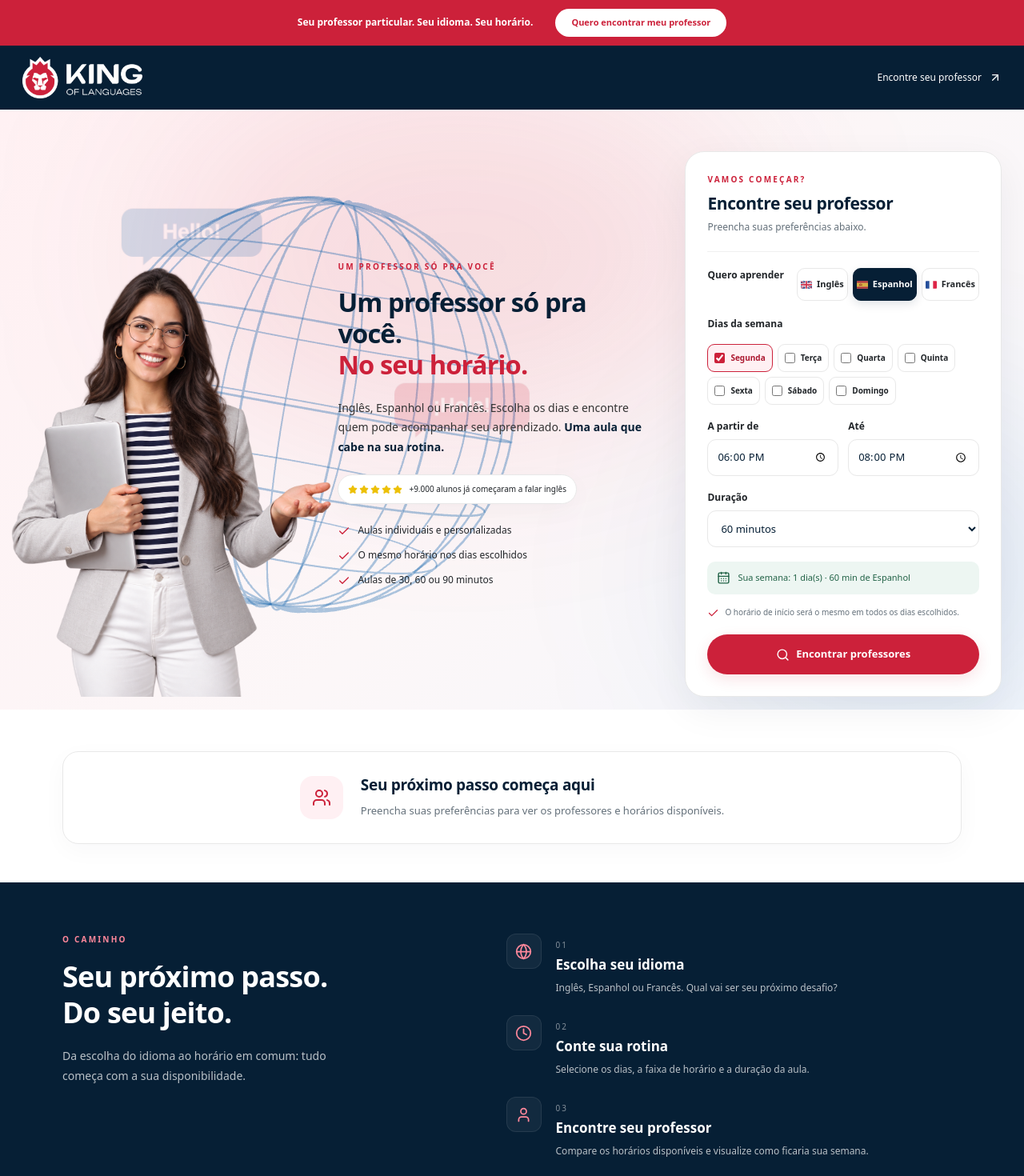
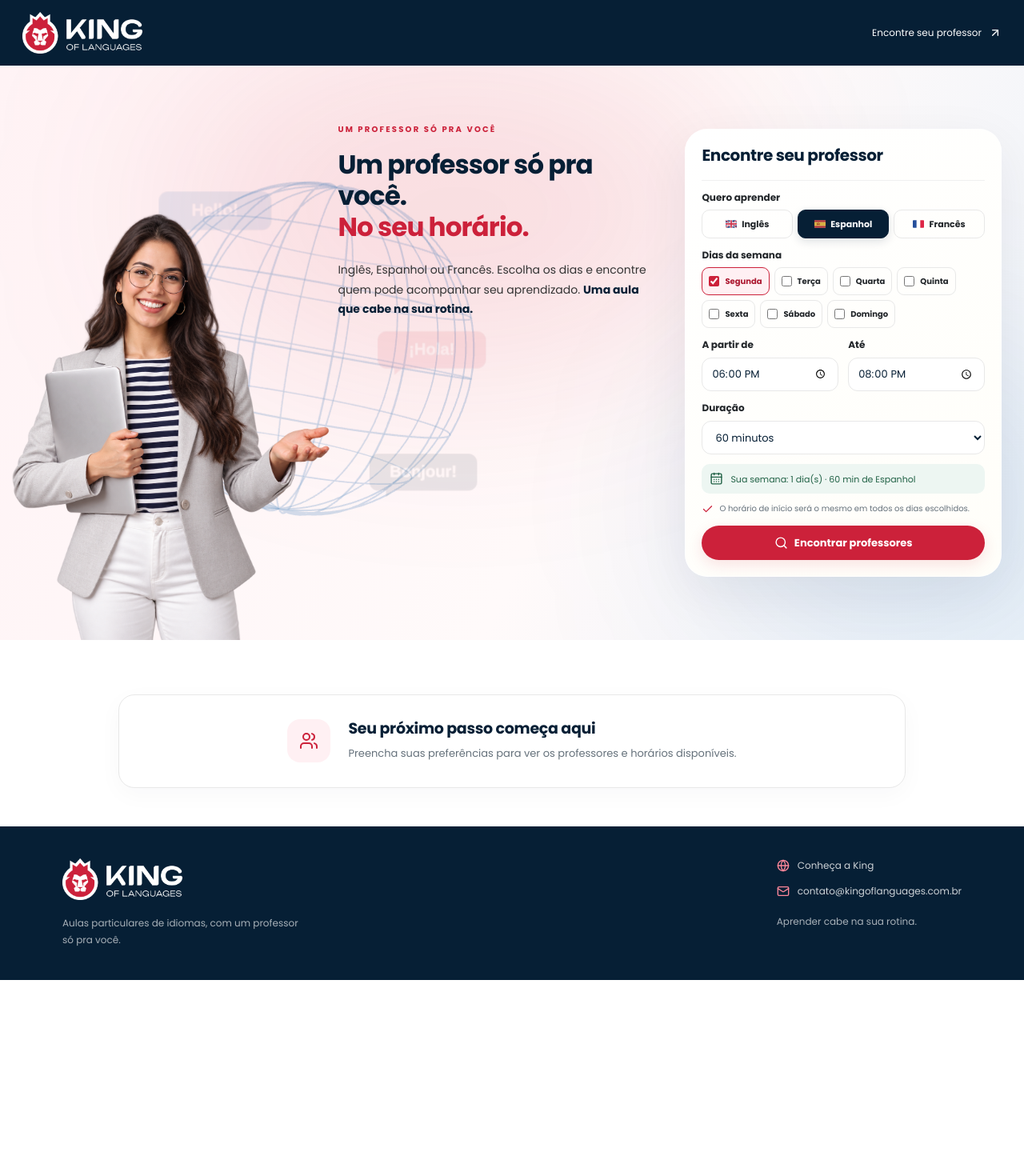
Before and after one commit to Eduzoca/desafio-tecnico-dev-junior, a React (Vite) app in the folder frontend/: page / in a window 1280 px wide. Shown: the top 1470 px of the page at 80% size. After the commit the page ends 1225 px from the top, so only its background shows below. Built offline with nearby package versions, Linux system fonts and the light colour scheme.

Commit message:
ajustando a landing para desktop e celular

```diff
--- a/frontend/src/App.tsx
+++ b/frontend/src/App.tsx
@@ -1,10 +1,5 @@
 import { HeroScene } from "./components/HeroScene";
-import {
-  BrandHeader,
-  BrandFooter,
-  Hero,
-  ComoFunciona,
-} from "./components/Brand";
+import { BrandHeader, BrandFooter, Hero } from "./components/Brand";
 import { BuscaForm } from "./components/BuscaForm";
 import { BuscaResultados } from "./components/BuscaResultados";
 import { Reveal } from "./components/Visual";
@@ -15,6 +10,7 @@ export default function App() {
     <>
       <BrandHeader />
       <main id="inicio">
+        <div className="hero-section">
           <div className="hero-background" aria-hidden="true">
             <div className="blob blob-red" />
             <div className="blob blob-blue" />
@@ -26,13 +22,13 @@ export default function App() {
               <BuscaForm carregando={carregando} onSearch={buscar} />
             </Reveal>
           </div>
+        </div>
         <BuscaResultados
           resultado={resultado}
           consulta={consulta}
           erros={erros}
           carregando={carregando}
         />
-        <ComoFunciona />
       </main>
       <BrandFooter />
     </>
--- a/frontend/src/components/Brand.tsx
+++ b/frontend/src/components/Brand.tsx
@@ -1,12 +1,8 @@
-import { Clock, Globe, Mail, User, Check, ArrowUpRight } from "lucide-react";
-import { Reveal, Stars } from "./Visual";
+import { Globe, Mail, ArrowUpRight } from "lucide-react";
+import { Reveal } from "./Visual";
 export function BrandHeader() {
   return (
     <>
-      <div className="topbar">
-        <span>Seu professor particular. Seu idioma. Seu horário.</span>
-        <a href="#busca">Quero encontrar meu professor</a>
-      </div>
       <nav className="brand-nav" aria-label="Navegação principal">
         <a href="#inicio" aria-label="King of Languages — início">
           <img
@@ -28,8 +24,8 @@ export function Hero() {
     <>
       <Reveal className="hero-photo">
         <img
-          src="/brand/hero-aluna-ia.png"
-          alt="Imagem gerada por IA de uma mulher sorrindo com notebook"
+          src="/brand/hero-estudante.png"
+          alt="Mulher sorrindo com notebook"
           width="1110"
           height="1417"
           fetchPriority="high"
@@ -46,79 +42,9 @@ export function Hero() {
             acompanhar seu aprendizado.{" "}
             <strong>Uma aula que cabe na sua rotina.</strong>
           </p>
-          <div className="hero-badge">
-            <Stars />
-            <span>+9.000 alunos já começaram a falar inglês</span>
-          </div>
-          <ul className="hero-benefits">
-            <li>
-              <Check aria-hidden="true" />
-              Aulas individuais e personalizadas
-            </li>
-            <li>
-              <Check aria-hidden="true" />O mesmo horário nos dias escolhidos
-            </li>
-            <li>
-              <Check aria-hidden="true" />
-              Aulas de 30, 60 ou 90 minutos
-            </li>
-          </ul>
         </header>
       </Reveal>
     </>
-  );
-}
-export function ComoFunciona() {
-  return (
-    <section className="como-funciona" aria-labelledby="como-titulo">
-      <Reveal className="como-intro">
-        <span className="marca">O CAMINHO</span>
-        <h2 id="como-titulo">
-          Seu próximo passo.
-          <br />
-          Do seu jeito.
-        </h2>
-        <p>
-          Da escolha do idioma ao horário em comum: tudo começa com a sua
-          disponibilidade.
-        </p>
-      </Reveal>
-      <div className="passos">
-        {[
-          {
-            numero: "01",
-            Icone: Globe,
-            titulo: "Escolha seu idioma",
-            texto:
-              "Inglês, Espanhol ou Francês. Qual vai ser seu próximo desafio?",
-          },
-          {
-            numero: "02",
-            Icone: Clock,
-            titulo: "Conte sua rotina",
-            texto: "Selecione os dias, a faixa de horário e a duração da aula.",
-          },
-          {
-            numero: "03",
-            Icone: User,
-            titulo: "Encontre seu professor",
-            texto:
-              "Compare os horários disponíveis e visualize como ficaria sua semana.",
-          },
-        ].map(({ numero, Icone, titulo, texto }, i) => (
-          <Reveal className="passo" key={numero} delay={i * 0.1}>
-            <div className="passo-icon">
-              <Icone size={21} aria-hidden="true" />
-            </div>
-            <div>
-              <span className="passo-numero">{numero}</span>
-              <h3>{titulo}</h3>
-              <p>{texto}</p>
-            </div>
-          </Reveal>
-        ))}
-      </div>
-    </section>
   );
 }
 export function BrandFooter() {
--- a/frontend/src/components/BuscaForm.tsx
+++ b/frontend/src/components/BuscaForm.tsx
@@ -33,9 +33,7 @@ export function BuscaForm({
       }}
     >
       <div className="form-heading">
-        <span className="marca">VAMOS COMEÇAR?</span>
         <h2>Encontre seu professor</h2>
-        <p>Preencha suas preferências abaixo.</p>
       </div>
       <fieldset disabled={carregando}>
         <fieldset className="idioma-opcoes">
--- a/frontend/src/style.css
+++ b/frontend/src/style.css
@@ -22,6 +22,9 @@
   --text-muted: #65717b;
   --border: #e8e8e8;
   --surface: #f8f9fb;
+  --content-width: 1040px;
+  --header-height: 82px;
+  --hero-space: clamp(24px, 4svh, 64px);
   --rose: #fff0f3;
   --card-shadow: 0 8px 30px #061f3508;
   --elevated-shadow: 0 16px 48px #061f3510;
@@ -33,6 +36,7 @@ html {
   scroll-behavior: smooth;
 }
 body {
+  font-family: inherit;
   margin: 0;
 }
 button,
@@ -157,10 +161,10 @@ main > :not(.hero-background) {
 .hero-background {
   position: absolute;
   inset: 0 0 auto;
-  height: 750px;
+  height: 100%;
   overflow: hidden;
   z-index: 0;
-  background: linear-gradient(135deg, #fff1f3, #fcf7f8 55%, #f4f7fc);
+  background: linear-gradient(115deg, #fff3f5, #fffafa 58%, #edf3f9);
   pointer-events: none;
 }
 .blob {
@@ -191,7 +195,8 @@ main > :not(.hero-background) {
   gap: clamp(24px, 3vw, 48px);
   max-width: 1288px;
   margin: auto;
-  padding: 52px 28px 0;
+  min-height: calc(100svh - var(--header-height));
+  padding: var(--hero-space) 28px;
   scroll-margin-top: 24px;
 }
 .layout > * {
@@ -200,7 +205,13 @@ main > :not(.hero-background) {
 .hero-photo {
   position: relative;
   isolation: isolate;
-  height: 540px;
+  height: min(
+    660px,
+    calc(100svh - var(--header-height) - 2 * var(--hero-space))
+  );
+  width: calc(100% + 64px);
+  margin-left: -32px;
+  margin-bottom: calc(-1 * var(--hero-space));
   display: flex;
   align-items: end;
   justify-content: center;
@@ -210,15 +221,16 @@ main > :not(.hero-background) {
   position: relative;
   z-index: 1;
   height: 100%;
-  width: auto;
-  max-width: 120%;
+  width: 100%;
+  max-width: 100%;
   object-fit: contain;
   object-position: bottom;
 }
 .hero-scene {
-  --globe-size: clamp(720px, 65vw, 1080px);
+  --globe-size: clamp(576px, 52vw, 864px);
   position: absolute;
   width: var(--globe-size);
+  opacity: 0.55;
   aspect-ratio: 1;
   left: calc(50% - min(20vw, 300px));
   top: 50%;
@@ -243,6 +255,10 @@ main > :not(.hero-background) {
 }
 .hero-scene[data-scene-ready="true"] .globe-fallback {
   visibility: hidden;
+}
+.hero-copy {
+  align-self: start;
+  padding-top: 80px;
 }
 .hero-copy header {
   text-align: left;
@@ -344,6 +360,7 @@ fieldset {
 }
 label,
 legend {
+  float: none;
   font-size: 12px;
   font-weight: 700;
 }
@@ -459,7 +476,7 @@ fieldset:disabled button {
   transform: none;
 }
 .resultados {
-  max-width: 1180px;
+  max-width: var(--content-width);
   margin: 36px auto 0;
   padding: 32px 28px 48px;
 }
@@ -568,11 +585,6 @@ fieldset:disabled button {
 .ordenacao {
   font-size: 11px;
   color: var(--text-muted);
-}
-.results-grid {
-  display: grid;
-  grid-template-columns: repeat(2, minmax(0, 1fr));
-  gap: 20px;
 }
 article {
   height: 100%;
@@ -851,7 +863,7 @@ details li span {
   .layout {
     grid-template-columns: 1fr 1fr;
     gap: 36px;
-    padding-top: 40px;
+    padding-block: var(--hero-space);
   }
   .hero-photo {
     display: none;
@@ -884,10 +896,13 @@ details li span {
   .layout {
     grid-template-columns: 1fr;
     gap: 28px;
-    padding: 32px 20px 0;
+    --hero-space: 32px;
+    min-height: 0;
+    padding: var(--hero-space) 20px;
   }
   .hero-copy {
     grid-row: 1;
+    padding-top: 0;
   }
   .hero-copy header {
     text-align: center;
@@ -915,13 +930,16 @@ details li span {
   }
   .hero-photo {
     grid-row: 3;
-    height: 320px;
+    height: 360px;
+    width: 100%;
+    margin-left: 0;
+    margin-top: 0;
   }
   .hero-photo img {
     max-width: 100%;
   }
   .hero-background {
-    height: 1280px;
+    height: 100%;
   }
   form {
     padding: 24px;
@@ -939,9 +957,6 @@ details li span {
     flex-direction: column;
     padding: 25px;
     gap: 16px;
-  }
-  .results-grid {
-    grid-template-columns: 1fr;
   }
   .professor-card {
     padding: 22px;
@@ -963,9 +978,7 @@ details li span {
     padding: 32px 24px;
   }
   .hero-scene {
-    --globe-size: min(620px, 140vw);
-    left: 50%;
-    top: 280px;
+    display: none;
   }
 }
 @media (max-width: 520px) {
@@ -1289,3 +1302,263 @@ button:not(:disabled):active {
     display: none;
   }
 }
+.explorar-resultados {
+  display: grid;
+  gap: 14px;
+  margin-block: 20px;
+}
+.filtros-resultados {
+  align-items: stretch;
+}
+.filtros-resultados h3 {
+  display: flex;
+  gap: 8px;
+  align-items: center;
+  flex-basis: 100%;
+}
+.filtros-resultados label {
+  display: grid;
+  gap: 8px;
+  width: 100%;
+  font-size: 13px;
+}
+.filtros-resultados input,
+.filtros-resultados select {
+  padding: 12px;
+  width: 100%;
+  min-width: 0;
+  border: 1px solid var(--border);
+  border-radius: 8px;
+  background: white;
+  color: var(--brand-navy);
+}
+.acao-resultados {
+  display: inline-flex;
+  align-items: center;
+  justify-content: center;
+  gap: 8px;
+  padding: 12px 18px;
+  width: fit-content;
+  border: 1px solid var(--brand-blue);
+  border-radius: 10px;
+  background: white;
+  color: var(--brand-blue);
+  cursor: pointer;
+}
+.acao-resultados:disabled {
+  opacity: 0.5;
+  cursor: default;
+}
+.result-toolbar {
+  display: flex;
+  align-items: center;
+  justify-content: flex-start;
+  flex-wrap: wrap;
+  gap: 12px;
+}
+.result-toolbar p {
+  margin: 0;
+  font-size: 12px;
+  color: var(--text-muted);
+}
+.resultados .resumo-busca {
+  margin: 0 0 20px;
+}
+.resultados .consulta-descricao {
+  font-weight: 400;
+  color: var(--text-muted);
+}
+@media (max-width: 600px) {
+  .resultados {
+    padding-inline: 16px;
+  }
+  .resultados > h2 {
+    font-size: 22px;
+  }
+  .resultados .consulta-descricao {
+    overflow-wrap: anywhere;
+  }
+  .results-cards > * {
+    min-width: 0;
+  }
+  .results-cards .professor-card {
+    padding: 18px;
+  }
+  .filtros-resultados label {
+    min-width: 0;
+  }
+  .filtros-resultados .form-control,
+  .filtros-resultados .form-select {
+    font-size: 16px;
+    min-height: 44px;
+  }
+  .resultados .horarios button {
+    min-height: 44px;
+    min-width: 64px;
+  }
+  .resultados .acao-resultados,
+  .resultados .agenda-toggle {
+    width: 100%;
+    min-height: 44px;
+  }
+  .resultados .disponibilidade-semana {
+    min-width: 0;
+    padding: 18px;
+  }
+  .resultados .agenda-professor select {
+    max-width: 100%;
+    font-size: 16px;
+  }
+  .resultados .agenda-calendar {
+    max-width: 100%;
+    overscroll-behavior-x: contain;
+  }
+}
+@media (max-width: 380px) {
+  .resultados .previa-semanal .agenda-semana {
+    grid-template-columns: minmax(0, 1fr);
+  }
+}
+
+.hero-section {
+  position: relative;
+  overflow: hidden;
+}
+.hero-section .layout {
+  position: relative;
+  z-index: 1;
+}
+.result-filter {
+  width: fit-content;
+  max-width: 100%;
+}
+.result-filter .filter-toggle {
+  width: auto;
+  min-height: 44px;
+  border-radius: 10px;
+  border: 1px solid var(--border);
+  background: white;
+  color: var(--brand-navy);
+  box-shadow: none;
+  transform: none;
+  padding: 10px 14px;
+}
+.result-filter .filter-panel {
+  width: 100%;
+  max-height: min(520px, 70vh);
+  overflow-y: auto;
+  border-color: var(--border);
+  border-radius: 12px;
+  box-shadow: var(--elevated-shadow);
+}
+.hero-section .form-reveal form {
+  border-color: #ffffffcc;
+  border-radius: 28px;
+  background: linear-gradient(145deg, #ffffff, #fffef9);
+  box-shadow: 0 20px 64px #061f3512;
+}
+.hero-section .form-heading h2 {
+  color: var(--brand-navy);
+}
+.hero-section input[type="time"],
+.hero-section select {
+  border-radius: 12px;
+}
+@media (min-width: 801px) {
+  .brand-nav {
+    height: var(--header-height);
+  }
+  .brand-nav img {
+    max-height: 54px;
+    object-fit: contain;
+  }
+}
+@media (min-width: 801px) and (max-height: 820px) {
+  .hero-section .form-reveal form {
+    padding: 20px;
+  }
+  .hero-section .form-heading {
+    padding-bottom: 12px;
+    margin-bottom: 12px;
+  }
+  .hero-section .form-heading h2 {
+    margin-top: 0;
+    font-size: 20px;
+  }
+  .hero-section .idioma-opcoes {
+    margin-bottom: 12px;
+  }
+  .hero-section .idioma-opcoes legend,
+  .hero-section .dias legend {
+    margin-bottom: 6px;
+  }
+  .hero-section .idioma-opcoes span {
+    padding-block: 9px;
+  }
+  .hero-section .dias,
+  .hero-section .faixa,
+  .hero-section form > fieldset > label {
+    margin-bottom: 12px;
+  }
+  .hero-section input[type="time"],
+  .hero-section select {
+    height: 42px;
+  }
+  .hero-section .preferencias-feedback {
+    padding: 10px;
+    margin-block: 10px;
+  }
+  .hero-section .nota {
+    margin-bottom: 12px;
+  }
+  .hero-section button[type="submit"] {
+    padding-block: 12px;
+  }
+  .hero-copy {
+    padding-top: 40px;
+  }
+}
+.explorar-resultados {
+  grid-template-columns: minmax(0, 1fr);
+}
+.result-filter {
+  justify-self: end;
+}
+.result-body {
+  display: grid;
+  min-width: 0;
+  gap: 14px;
+}
+.result-filter .filter-toggle {
+  margin-left: auto;
+  display: flex;
+}
+.result-filter .filter-panel {
+  margin-top: 12px;
+  border: 1px solid var(--border);
+  background: white;
+}
+@media (min-width: 801px) {
+  .explorar-resultados[data-filter-open="true"] {
+    grid-template-columns: minmax(0, 1fr) 300px;
+    align-items: start;
+    gap: 24px;
+  }
+  .explorar-resultados[data-filter-open="true"] .result-filter {
+    grid-column: 2;
+    grid-row: 1;
+    width: 100%;
+  }
+  .explorar-resultados[data-filter-open="true"] .result-body {
+    grid-column: 1;
+    grid-row: 1;
+  }
+  .explorar-resultados[data-filter-open="true"] .results-cards > * {
+    width: 100%;
+  }
+}
+@media (max-width: 800px) {
+  .result-filter {
+    width: min(320px, 100%);
+  }
+}
```
Also changed, not shown: frontend/src/components/globeModel.ts (+2 -6 lines), frontend/src/config.ts (+21 -3 lines), frontend/public/brand/hero-estudante.png (renamed from frontend/public/brand/hero-aluna-ia.png). Lines whose indentation alone changed are shown as unchanged.
